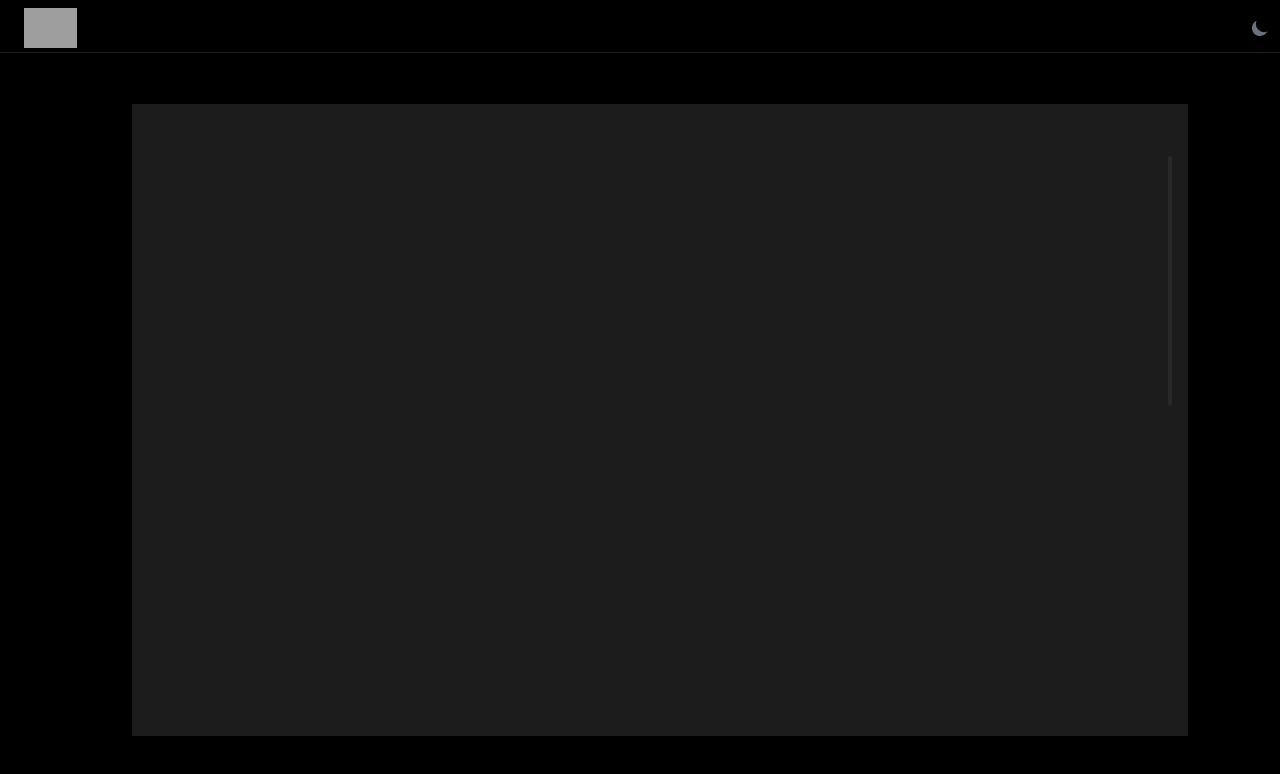
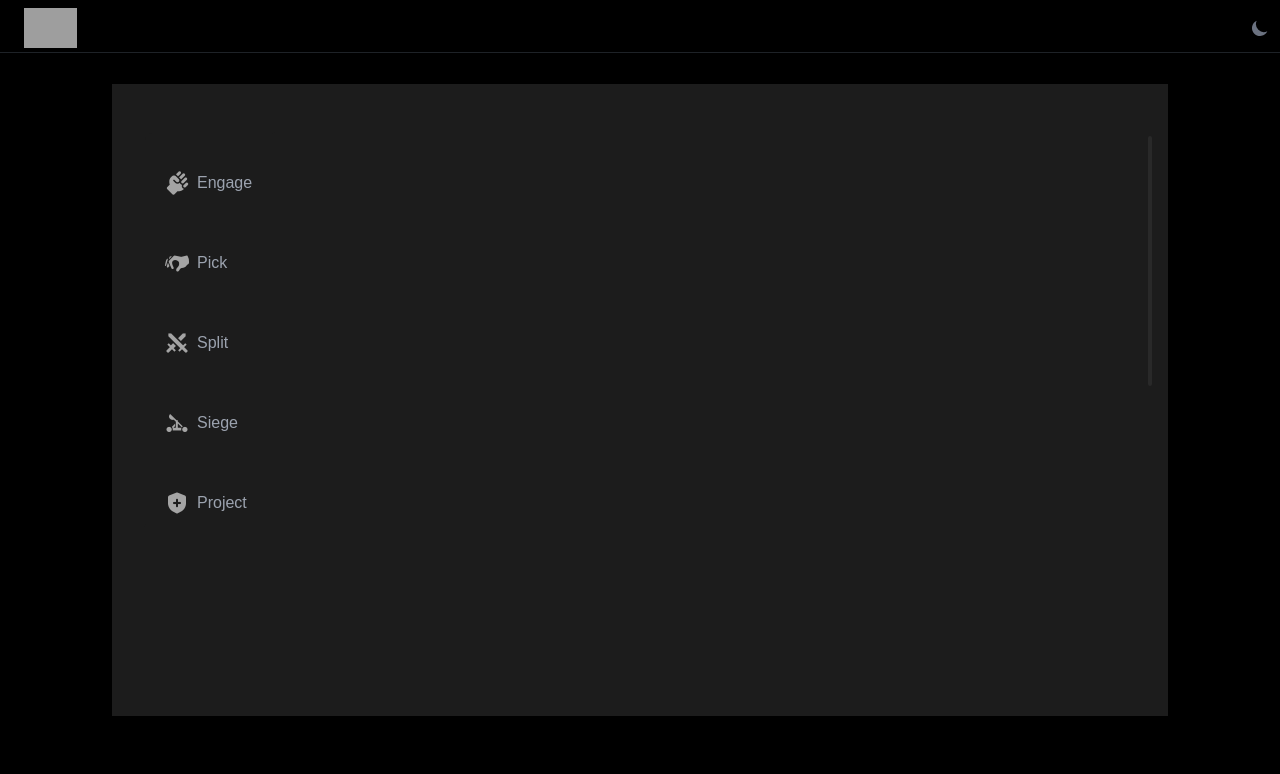
Before and after one commit to iammfatihnaziroglu/ProComps-Case, a React (Create React App) app: page / in a window 1280 px wide. Both pictures are taken after a click on the button "READY". Shown: the top 774 px of the page. Built offline with nearby package versions, Linux system fonts and the light colour scheme; grey boxes are pictures that could not be loaded.

Commit message:
Scaling component created and organized

```diff
--- a/src/components/home/Homepage.tsx
+++ b/src/components/home/Homepage.tsx
@@ -1,4 +1,3 @@
-import { useState } from "react";
 import SectionLabel from "./utilities/SectionLabel";
 
 function Homepage() {
--- a/src/components/panel-comps/CompsPage.tsx
+++ b/src/components/panel-comps/CompsPage.tsx
@@ -1,12 +1,14 @@
 import React from "react";
+import GameStyle from "./modules/GameStyle";
 
 const CompsPage: React.FC = () => {
   return (
-    <div className="bg-card_default-500 relative left-5 top-5 flex h-[632px] w-[1056px]">
+    <div className="bg-card_default-500 max-w-screen left-5 top-5 flex h-[632px] max-h-screen w-[1056px]">
       <div></div>
       <div className="ml-8 mt-12 flex h-[552px] w-[1008px] items-center justify-center">
         <div className="relative h-full w-full overflow-hidden">
           <div className="absolute right-0 top-1 flex h-[250px] w-[4px] overflow-y-auto rounded-full bg-scroll"></div>
+          <GameStyle />
         </div>
       </div>
     </div>
--- /dev/null
+++ b/src/components/panel-comps/CompsPageWrapper.tsx
@@ -0,0 +1,12 @@
+import React from "react";
+import CompsPage from "./CompsPage";
+
+function CompsPageWrapper() {
+  return (
+    <main className="min-w-screen flex min-h-screen items-center justify-center ">
+      <CompsPage />
+    </main>
+  );
+}
+
+export default CompsPageWrapper;
--- a/src/components/panel-comps/modules/GameStyle.tsx
+++ b/src/components/panel-comps/modules/GameStyle.tsx
@@ -8,7 +8,8 @@ import ProtectIcon from "../../../utilities/images/png/protect.png";
 const GameStyle: React.FC = () => {
   return (
     <div className="border-card_default-500 flex h-[400px] w-[136px] flex-col rounded-lg border ">
-      <div className="w-8xl ml-5 mt-5 flex h-10 gap-2 ">
+      <div className="flex flex-col">
+        <div className="w-8xl ml-5 flex h-10 gap-2 pt-10">
           <img
             src={EngageIcon}
             alt="Engage Icon"
@@ -18,13 +19,17 @@ const GameStyle: React.FC = () => {
             Engage
           </p>
         </div>
-      <div className="w-8xl mt-5 flex h-10 gap-2 pl-5 ">
-        <img src={PickIcon} alt="Pick Icon" className="mt-[-2.36px] h-6 w-6" />
+        <div className="w-8xl ml-5 flex h-10 gap-2 pt-20 ">
+          <img
+            src={PickIcon}
+            alt="Pick Icon"
+            className="mt-[-2.36px] h-6 w-6"
+          />
           <p className="font-source-sans-pro h-8 w-16 font-normal leading-5 text-gray-400 ">
             Pick
           </p>
         </div>
-      <div className="w-8xl mt-5 flex h-10 gap-2 pl-5 ">
+        <div className="w-8xl ml-5 flex h-10 gap-2 pt-20 ">
           <img
             src={SplitIcon}
             alt="Split Icon"
@@ -34,7 +39,7 @@ const GameStyle: React.FC = () => {
             Split
           </p>
         </div>
-      <div className="w-8xl mt-5 flex h-10 gap-2 pl-5 ">
+        <div className="w-8xl ml-5 flex h-10 gap-2 pt-20 ">
           <img
             src={SiegeIcon}
             alt="Siege Icon"
@@ -44,7 +49,7 @@ const GameStyle: React.FC = () => {
             Siege
           </p>
         </div>
-      <div className="w-8xl mt-5 flex h-10 gap-2 pl-5 ">
+        <div className="w-8xl ml-5 flex h-10 gap-2 pt-20 ">
           <img
             src={ProtectIcon}
             alt="Protect Icon"
@@ -55,6 +60,7 @@ const GameStyle: React.FC = () => {
           </p>
         </div>
       </div>
+    </div>
   );
 };
 
--- /dev/null
+++ b/src/components/panel-comps/modules/Scaling.tsx
@@ -0,0 +1,37 @@
+import React from "react";
+
+const Scaling: React.FC = () => {
+  return (
+    <div className="border-card_default-500 flex h-[336px] w-[104px] flex-col rounded-lg border">
+      <div className="mt-5">
+        <div className="ml-5 mt-5 flex h-10 w-16 flex-row gap-2">
+          <div className="bg-scaling-green h-1 w-4 rounded-lg"></div>
+          <div className="bg-scaling-orange h-1 w-4 rounded-lg"></div>
+          <div className="bg-scaling-red h-1 w-4 rounded-lg"></div>
+        </div>
+        <div className="ml-5 mt-5 flex h-10 w-16 flex-row gap-2">
+          <div className="bg-scaling-orange h-1 w-4 rounded-lg"></div>
+          <div className="bg-scaling-green h-1 w-4 rounded-lg"></div>
+          <div className="bg-scaling-red h-1 w-4 rounded-lg"></div>
+        </div>
+        <div className="ml-5 mt-5 flex h-10 w-16 flex-row gap-2">
+          <div className="bg-scaling-red h-1 w-4 rounded-lg"></div>
+          <div className="bg-scaling-green h-1 w-4 rounded-lg"></div>
+          <div className="bg-scaling-orange h-1 w-4 rounded-lg"></div>
+        </div>
+        <div className="ml-5 mt-5 flex h-10 w-16 flex-row gap-2">
+          <div className="bg-scaling-red h-1 w-4 rounded-lg"></div>
+          <div className="bg-scaling-orange h-1 w-4 rounded-lg"></div>
+          <div className="bg-scaling-green h-1 w-4 rounded-lg"></div>
+        </div>
+        <div className="ml-5 mt-5 flex h-10 w-16 flex-row gap-2">
+          <div className="bg-scaling-orange h-1 w-4 rounded-lg"></div>
+          <div className="bg-scaling-orange h-1 w-4 rounded-lg"></div>
+          <div className="bg-scaling-orange h-1 w-4 rounded-lg"></div>
+        </div>
+      </div>
+    </div>
+  );
+};
+
+export default Scaling;
--- a/tailwind.config.js
+++ b/tailwind.config.js
@@ -18,6 +18,11 @@ module.exports = {
           100: "#E7F6E2",
           300: "#32592D",
         },
+        scaling: {
+          green: "#19AB4F",
+          orange: "#CE6C21",
+          red: "#C24B4B",
+        },
         card_default: {
           500: "#1C1C1C",
         },
```
Lines whose indentation alone changed are shown as unchanged.
